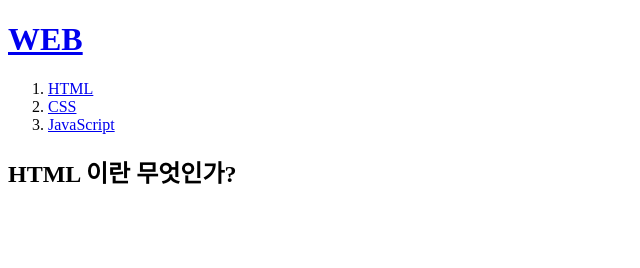
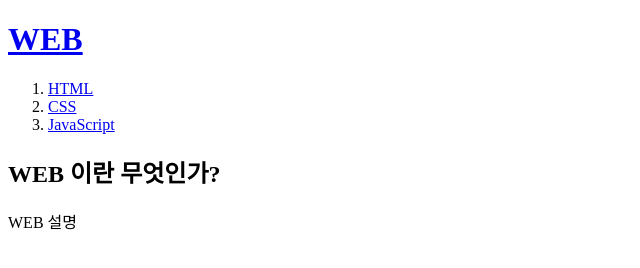
Before and after one commit to haram1332/WEB1, a plain HTML site: page index.html in a window 1280 px wide. Shown: the whole page, without its empty margins (0-640 px from the left). Drawn offline with Linux system fonts and the light colour scheme.

Commit message:
2nd commit

```diff
--- a/index.html
+++ b/index.html
@@ -3,7 +3,7 @@
 <head>
     <meta charset="UTF-8">
     <meta name="viewport" content="width=device-width, initial-scale=1.0">
-    <title>Document</title>
+    <title>WEB - Welcome</title>
 </head>
 <body>
 <h1><a href="index.html">WEB</a></h1>
@@ -13,8 +13,8 @@
     <li><a href="3.html">JavaScript</a></li>
 
 </ol>
-<h2>HTML 이란 무엇인가?</h2>
-
+<h2>WEB 이란 무엇인가?</h2>
+<P>WEB 설명</P>
 
 
 
```
Also changed, not shown: 1.html (+1 -1 lines).
